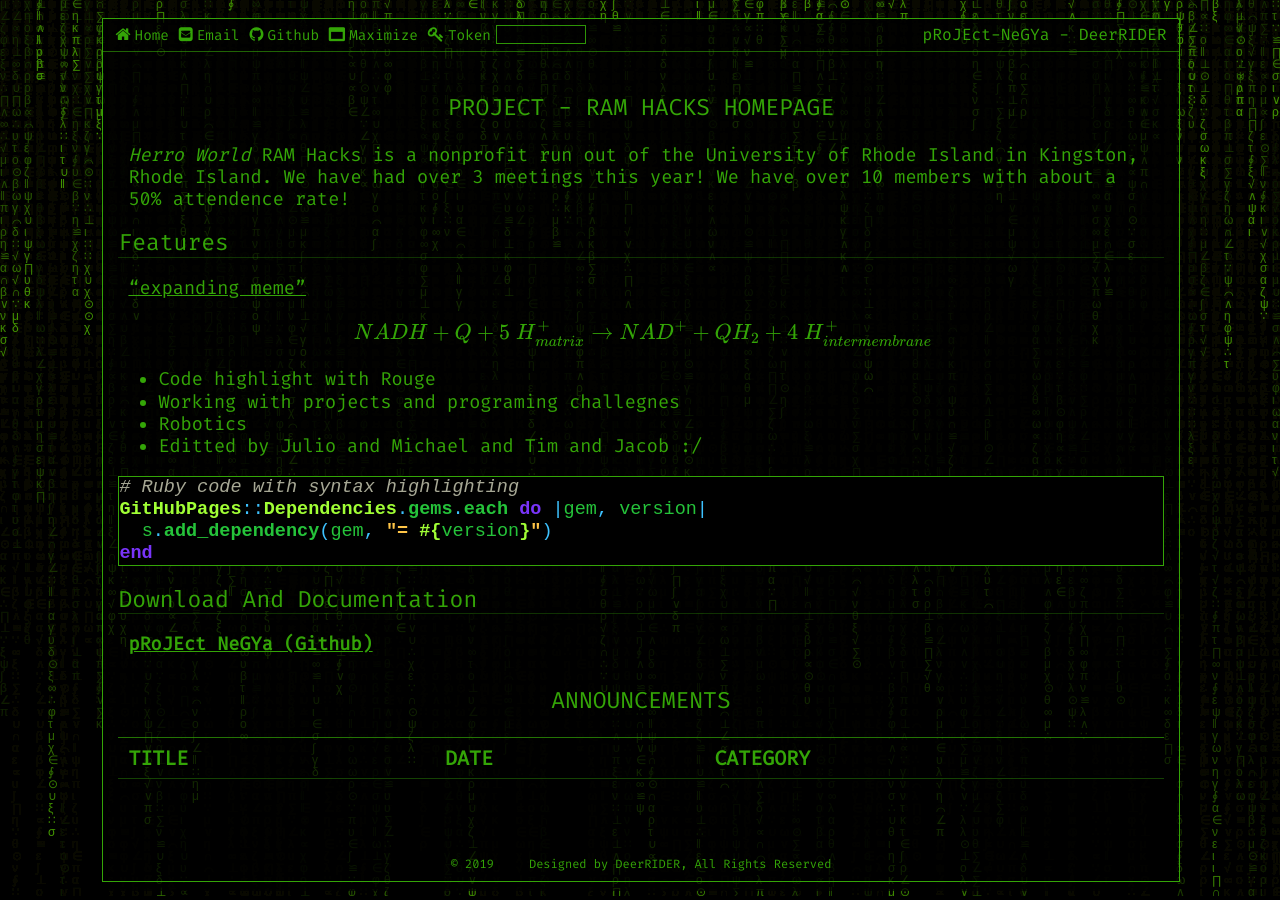
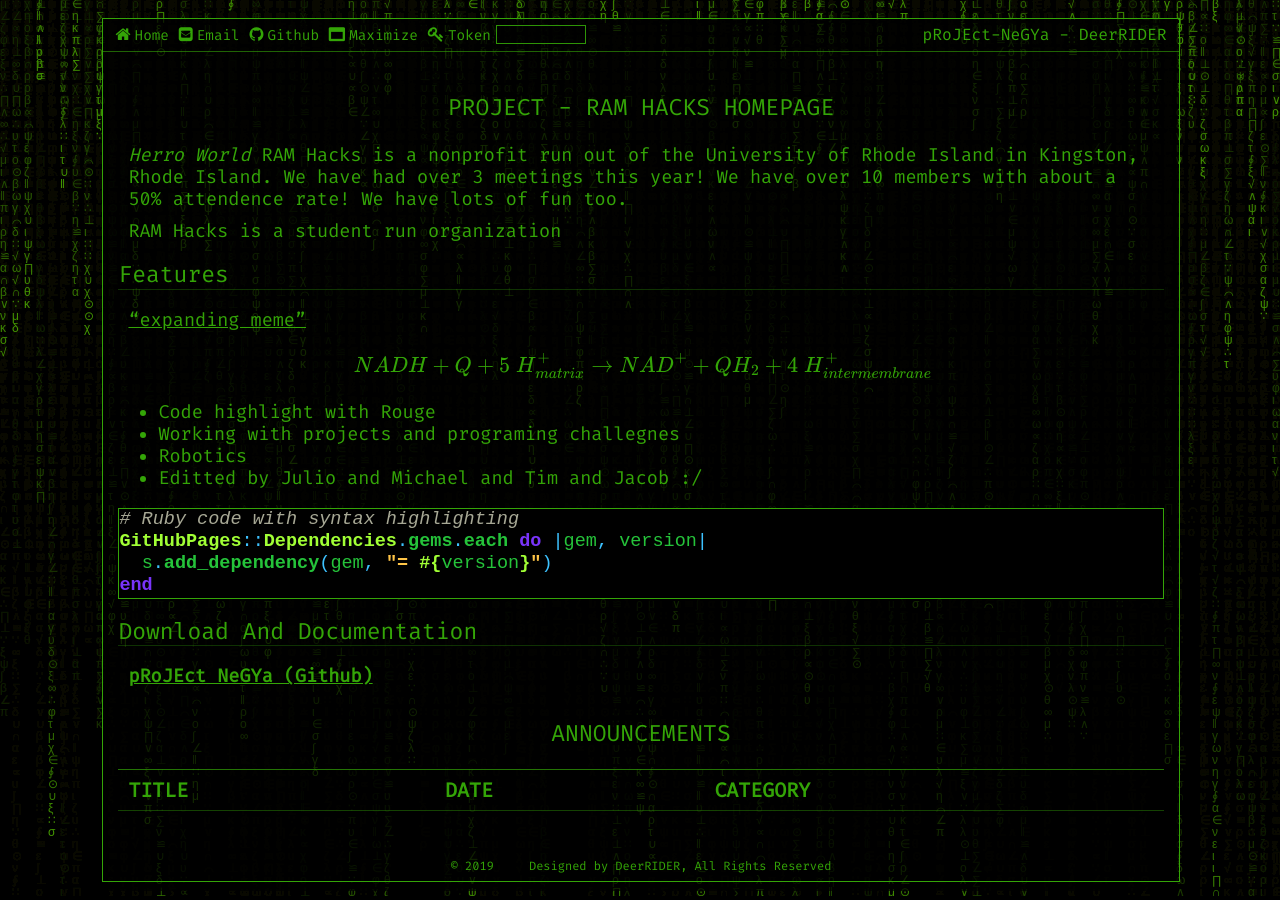
Before and after one commit to ramhacks/ramhacks.github.io, a Jekyll site: the page built from pages/index.md, in a window 1280 px wide. Built offline with Jekyll 4.4.1, drawn with Linux system fonts in a browser that asks for light colours; formulas are drawn with MathJax 3.

Commit message:
Update index.md

```diff
--- a/pages/index.md
+++ b/pages/index.md
@@ -12,7 +12,9 @@
 ---
 # PROJECT - RAM HACKS HOMEPAGE
 *Herro World*
-RAM Hacks is a nonprofit run out of the University of Rhode Island in Kingston, Rhode Island. We have had over 3 meetings this year! We have over 10 members with about a 50% attendence rate!
+RAM Hacks is a nonprofit run out of the University of Rhode Island in Kingston, Rhode Island. We have had over 3 meetings this year! We have over 10 members with about a 50% attendence rate! We have lots of fun too.
+
+RAM Hacks is a student run organization
 ##  Features
 
 <a href = "https://drive.google.com/file/d/1tmve0uCf0T2ayfg01IcHxJUOEBNJpo_b/view?usp=sharing)"> "expanding meme" </a>
```
